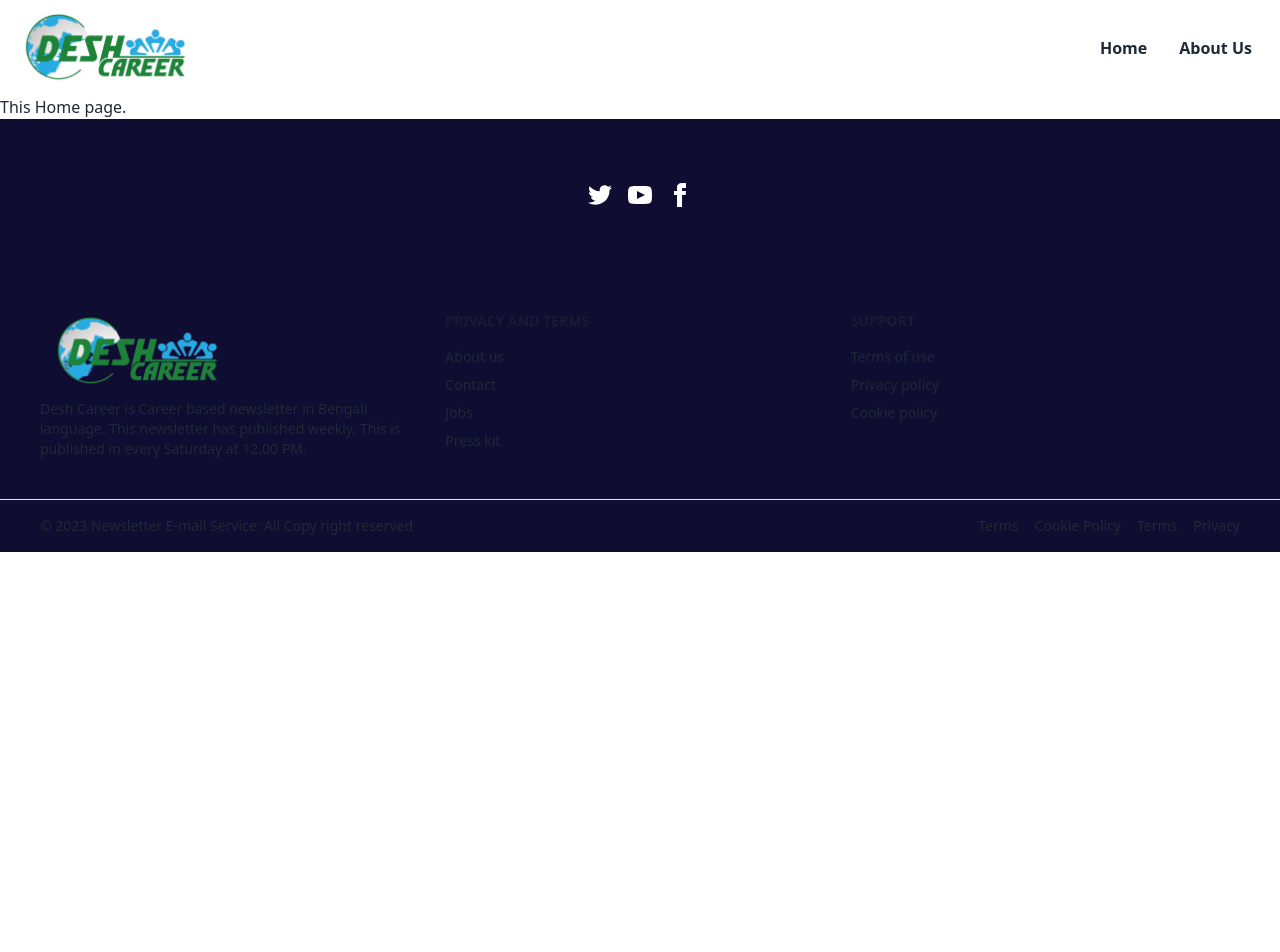
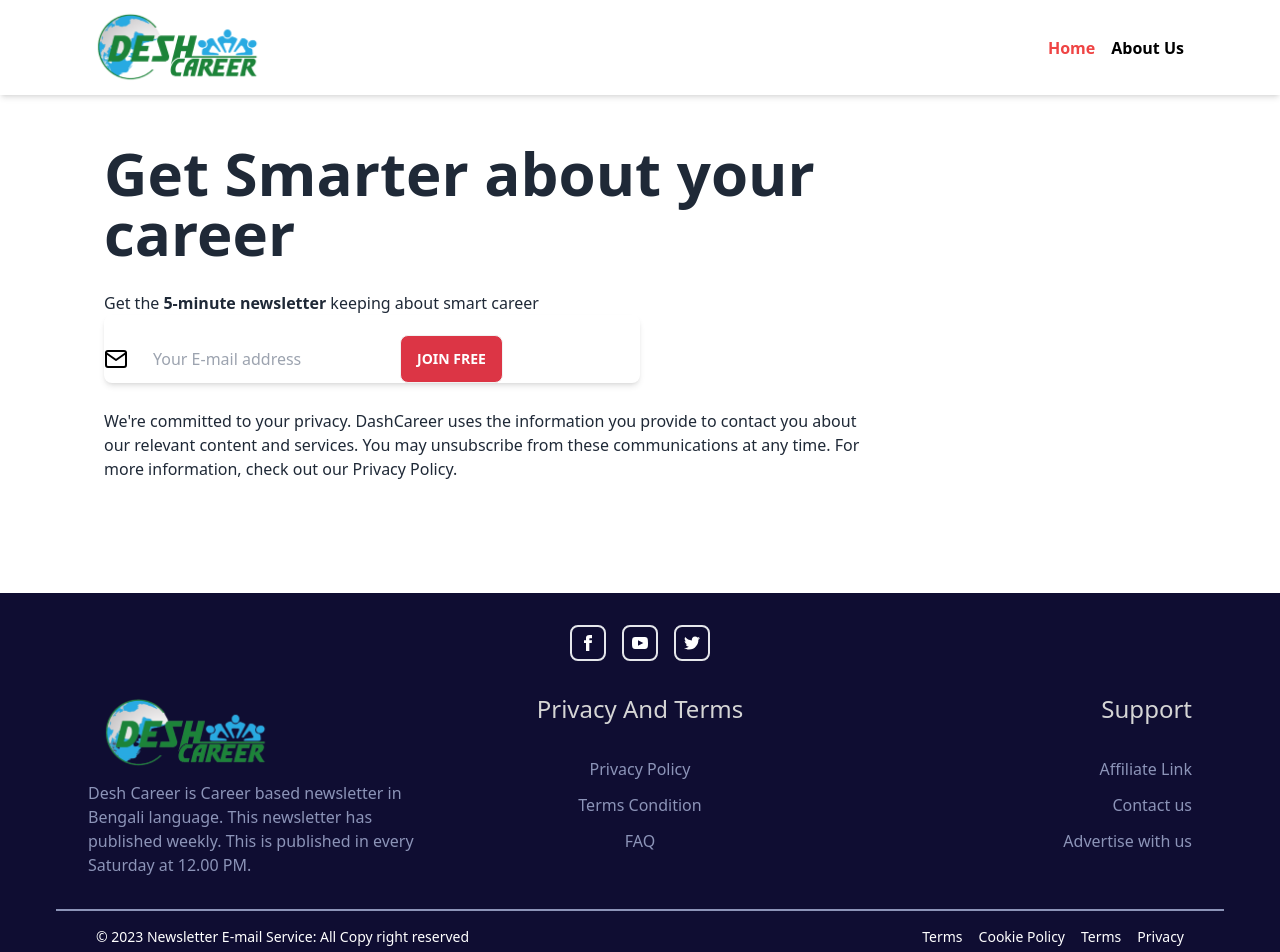
Before and after one commit to naziullah135/BanglaPuzzle, a React (Create React App) app: page / in a window 1280 px wide. Shown: the top 952 px of the page. Before the commit the page ends 800 px from the top, so only its background shows below. Built offline with nearby package versions, Linux system fonts and the light colour scheme.

Commit message:
almost done

```diff
--- /dev/null
+++ b/src/components/CompanyInfo.jsx
@@ -0,0 +1,20 @@
+import React from 'react';
+
+const CompanyInfo = () => {
+    return (
+        <div className='px-14 m-12'>
+           <h1 className='text-6xl font-bold font-sans'>About Us</h1>
+           <p className='mt-4'>Desh Career is Career based newsletter in Bengali language. This newsletter has published <br /> weekly. This is published in every Saturday at 12.00 PM.</p>
+           <p className='mt-4'>We focus on Career trend, news, smart job etc. </p>
+           <p className='mt-4'>If you want to contact us: you can send an email to contact.deshcareer@gmail.com</p>
+           <p className='mt-4'>If you want to meet with us, you can come to our office based on an appointment. </p>
+           <p className='mt-4'>Our Office address:</p>
+           <p className='mt-4'>House: 13/3,</p>
+           <p className='mt-4'>Road: 2,</p>
+           <p className='mt-4'>Shyamoly, Dhaka-1207</p>
+           <p className='mt-4'>+8801880811047</p>
+        </div>
+    );
+};
+
+export default CompanyInfo;
--- a/src/components/Footer.jsx
+++ b/src/components/Footer.jsx
@@ -1,73 +1,105 @@
 import React from "react";
 import logo from "../assets/short-logo.png";
+import { Link } from "react-router-dom";
 const Footer = () => {
   return (
-    <footer className="bg-[#0f0d32]">
+    <footer className="bg-[#0f0d32] px-14">
       <div>
-    <div className="flex gap-4 md:place-self-center p-16 text-white justify-center">
-            <a>
+        <div className="flex gap-4 md:place-self-center pt-8 text-white justify-center">
+        <a href="https://www.facebook.com/deshcareer" className="border-2 rounded-lg  p-2  hover:text-gray-400 hover:border-gray-400">
             <svg
               xmlns="http://www.w3.org/2000/svg"
-                width="24"
-                height="24"
+              width="16"
+              height="16"
+              viewBox="0 0 24 24"
+              className="fill-current"
+            >
+              <path d="M9 8h-3v4h3v12h5v-12h3.642l.358-4h-4v-1.667c0-.955.192-1.333 1.115-1.333h2.885v-5h-3.808c-3.596 0-5.192 1.583-5.192 4.615v3.385z"></path>
+            </svg>
+          </a>
+
+          <a href="https://www.youtube.com/channel/UCQB33GJ0C3pL3IpxpVFQS2Q" className="border-2 rounded-lg p-2  hover:text-gray-400 hover:border-gray-400">
+            <svg
+              xmlns="http://www.w3.org/2000/svg"
+              width="16"
+              height="16"
+              viewBox="0 0 24 24"
+              className="fill-current"
+            >
+              <path d="M19.615 3.184c-3.604-.246-11.631-.245-15.23 0-3.897.266-4.356 2.62-4.385 8.816.029 6.185.484 8.549 4.385 8.816 3.6.245 11.626.246 15.23 0 3.897-.266 4.356-2.62 4.385-8.816-.029-6.185-.484-8.549-4.385-8.816zm-10.615 12.816v-8l8 3.993-8 4.007z"></path>
+            </svg>
+          </a>
+          <a href="/" className="border-2 rounded-lg p-2 hover:text-gray-400 hover:border-gray-400">
+            <svg
+              xmlns="http://www.w3.org/2000/svg"
+              width="16"
+              height="16"
               viewBox="0 0 24 24"
               className="fill-current"
             >
               <path d="M24 4.557c-.883.392-1.832.656-2.828.775 1.017-.609 1.798-1.574 2.165-2.724-.951.564-2.005.974-3.127 1.195-.897-.957-2.178-1.555-3.594-1.555-3.179 0-5.515 2.966-4.797 6.045-4.091-.205-7.719-2.165-10.148-5.144-1.29 2.213-.669 5.108 1.523 6.574-.806-.026-1.566-.247-2.229-.616-.054 2.281 1.581 4.415 3.949 4.89-.693.188-1.452.232-2.224.084.626 1.956 2.444 3.379 4.6 3.419-2.07 1.623-4.678 2.348-7.29 2.04 2.179 1.397 4.768 2.212 7.548 2.212 9.142 0 14.307-7.721 13.995-14.646.962-.695 1.797-1.562 2.457-2.549z"></path>
             </svg>
           </a>
-            <a>
-              <svg
-                xmlns="http://www.w3.org/2000/svg"
-                width="24"
-                height="24"
-                viewBox="0 0 24 24"
-                className="fill-current"
-              >
-                <path d="M19.615 3.184c-3.604-.246-11.631-.245-15.23 0-3.897.266-4.356 2.62-4.385 8.816.029 6.185.484 8.549 4.385 8.816 3.6.245 11.626.246 15.23 0 3.897-.266 4.356-2.62 4.385-8.816-.029-6.185-.484-8.549-4.385-8.816zm-10.615 12.816v-8l8 3.993-8 4.007z"></path>
-              </svg>
-            </a>
-            <a>
-              <svg
-                xmlns="http://www.w3.org/2000/svg"
-                width="24"
-                height="24"
-                viewBox="0 0 24 24"
-                className="fill-current"
-              >
-                <path d="M9 8h-3v4h3v12h5v-12h3.642l.358-4h-4v-1.667c0-.955.192-1.333 1.115-1.333h2.885v-5h-3.808c-3.596 0-5.192 1.583-5.192 4.615v3.385z"></path>
-              </svg>
-            </a>
         </div>
       </div>
-      <footer className="footer grid-cols-3 p-10 justify-center">
-        <div >
+      <div className="footer flex justify-between p-8 text-[#8c94b8]">
+        <div className="lg:w-1/3">
           <img className="w-48" src={logo} alt="" />
-          <p>
+          <p className="text-base">
             Desh Career is Career based newsletter in Bengali language. This
-            newsletter has published weekly. This  is published in every Saturday
+            newsletter has published weekly. This is published in every Saturday
             at 12.00 PM.{" "}
           </p>
         </div>
+        <div className="lg:w-1/3 flex justify-center">
+          <div className="text-center">
+            <h4 className="text-2xl pb-8 text-[#d5d5d5] font-medium">
+              Privacy And Terms
+            </h4>
             <div>
-          <span className="footer-title">Privacy And Terms</span>
-          <a className="link link-hover">About us</a>
-          <a className="link link-hover">Contact</a>
-          <a className="link link-hover">Jobs</a>
-          <a className="link link-hover">Press kit</a>
+              <Link to="" className="text-base hover:text-white">
+                Privacy Policy
+              </Link>
             </div>
+            <div className="py-3">
+              <Link to="" className="text-base  hover:text-white">
+                Terms Condition
+              </Link>
+            </div>
+            <Link to="" className="text-base hover:text-white">
+              FAQ
+            </Link>
+          </div>
+        </div>
+        <div className="lg:w-1/3 flex justify-end">
+          <div className="text-end">
+            <h4 className="text-2xl pb-8 text-[#d5d5d5] font-medium">
+              Support
+            </h4>
+
             <div>
-          <span className="footer-title">Support</span>
-          <a className="link link-hover">Terms of use</a>
-          <a className="link link-hover">Privacy policy</a>
-          <a className="link link-hover">Cookie policy</a>
+              {" "}
+              <Link className="text-base hover:text-white">
+                Affiliate Link
+              </Link>
             </div>
-      </footer>
-      <footer className="footer px-10 py-4 border-t text-base-content border-base-300">
+
+            <div className="py-3">
+              <Link className="text-base hover:text-white">Contact us</Link>
+            </div>
+
+            <div>
+              {" "}
+              <Link className="text-base hover:text-white">
+                Advertise with us
+              </Link>
+            </div>
+          </div>
+        </div>
+      </div>
+      <div className="footer px-10  text-white py-4 border-t-2 border-[#8c94b8]">
         <div className="items-center grid-flow-col">
-          <p>
-          © 2023 Newsletter E-mail Service: All Copy right reserved
-          </p>
+          <p>© 2023 Newsletter E-mail Service: All Copy right reserved</p>
         </div>
         <div className="md:place-self-center md:justify-self-end">
           <ul className="flex gap-4">
@@ -77,7 +109,7 @@
             <li>Privacy</li>
           </ul>
         </div>
-      </footer>
+      </div>
     </footer>
   );
 };
--- /dev/null
+++ b/src/components/Hero.jsx
@@ -0,0 +1,31 @@
+import React from 'react';
+import emailIcon from "../assets/mail.svg";
+
+const Hero = () => {
+    return (
+        <div className="px-14 m-12">
+             <h1 className="text-6xl font-bold font-sans">
+        Get Smarter about your <br /> career
+      </h1>
+      <p className="pt-7">
+        Get the <span className="font-bold"> 5-minute newsletter </span>keeping
+        about smart career
+      </p>
+      <div className="join pt-5 shadow-md lg:w-1/2">
+        <img src={emailIcon} alt="" />
+        <input className="input ms-2" placeholder="Your E-mail address" />
+        <button className="btn bg-[#DC3545] text-white">
+          Join Free
+        </button>
+      </div>
+      <p className='pt-5 pb-16'>
+        We're committed to your privacy. DashCareer uses the information you
+        provide to contact you about <br /> our relevant content and services.
+        You may unsubscribe from these communications at any time. For <br />{" "}
+        more information, check out our Privacy Policy.
+      </p>
+        </div>
+    );
+};
+
+export default Hero;
--- a/src/components/NavBar.jsx
+++ b/src/components/NavBar.jsx
@@ -1,19 +1,25 @@
 import React from "react";
 import logo from "../assets/short-logo.png";
-import { Link } from "react-router-dom";
+import { Link, useLocation } from "react-router-dom";
 
 const NavBar = () => {
+  const location = useLocation();
+
   return (
-    <div className="navbar">
+    <div className="navbar shadow-md px-20">
       <div className="flex-1 rounded-full">
         <Link to="/"><img className="w-48" src={logo} alt="logo" /></Link>
       </div>
       <div className="flex-none">
-        <ul className="menu text-base font-bold menu-horizontal px-1">
-          <li >
+        <ul className="flex justify-between text-base font-bold px-4">
+          <li className={`px-4 hover:text-red-500 ${
+              location.pathname === '/' ? 'text-red-500' : 'text-black'
+            }`}>
             <Link to="/">Home</Link>
           </li>
-          <li>
+          <li className={`hover:text-red-500 ${
+              location.pathname === '/about' ? 'text-red-500' : 'text-black'
+            }`}>
             <Link to="/about">About Us</Link>
             </li>
         </ul>
--- a/src/pages/About.jsx
+++ b/src/pages/About.jsx
@@ -1,10 +1,11 @@
 import React from 'react';
+import CompanyInfo from '../components/CompanyInfo';
 
 const About = () => {
     return (
-        <div>
-            This is about page.
-        </div>
+        <>
+           <CompanyInfo />
+        </>
     );
 };
 
--- a/src/pages/Home.jsx
+++ b/src/pages/Home.jsx
@@ -1,11 +1,13 @@
-import React from 'react';
+import React from "react";
+import Hero from "../components/Hero";
+
 
 const Home = () => {
-    return (
-        <div>
-            <h1>This Home page.</h1>
-        </div>
-    );
+  return (
+    < >
+     <Hero />
+    </>
+  );
 };
 
 export default Home;
```
Also changed, not shown: src/App.css (added), src/assets/mail.svg (added), src/logo.svg (deleted). Lines whose indentation alone changed are shown as unchanged.
